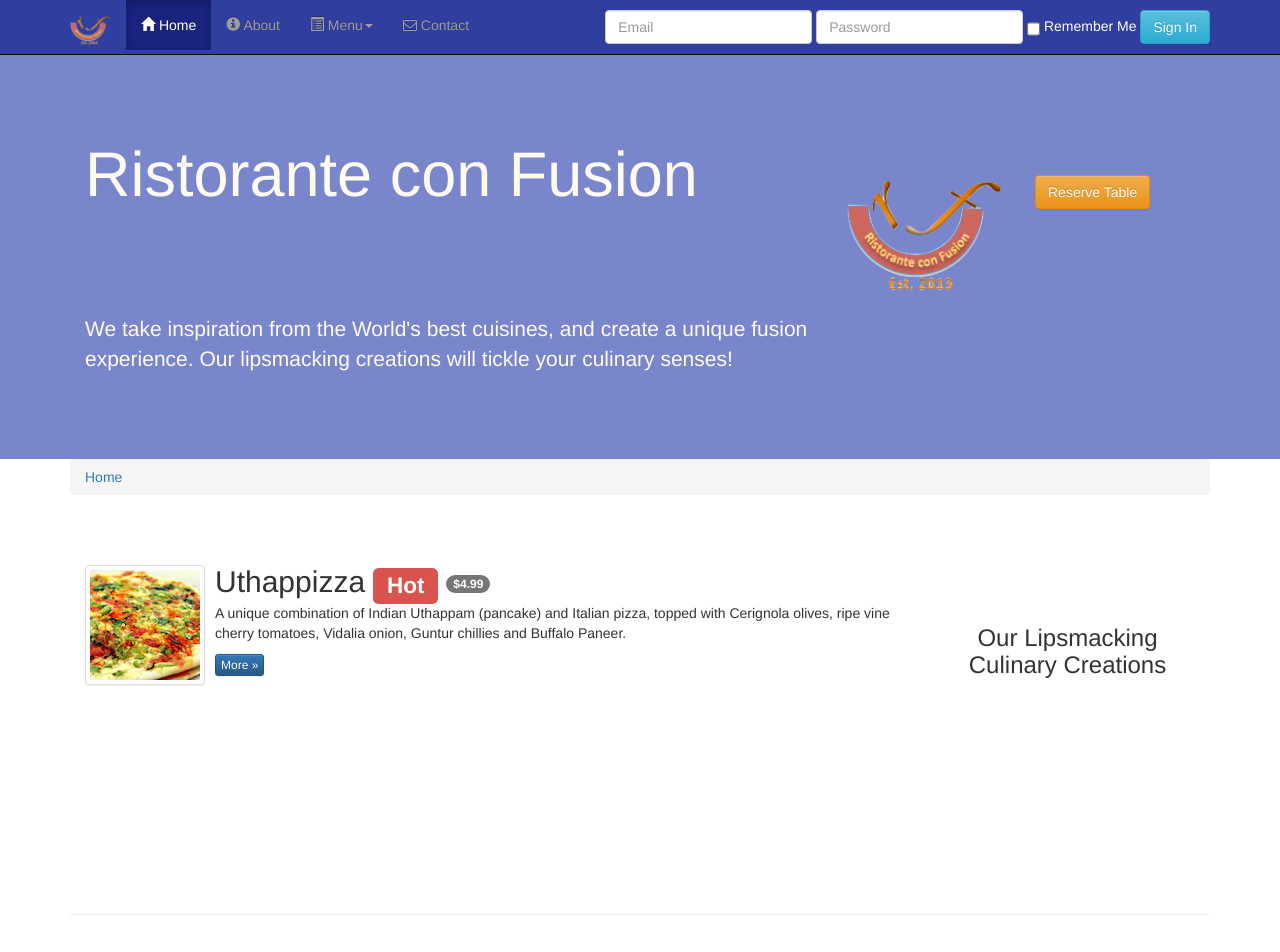
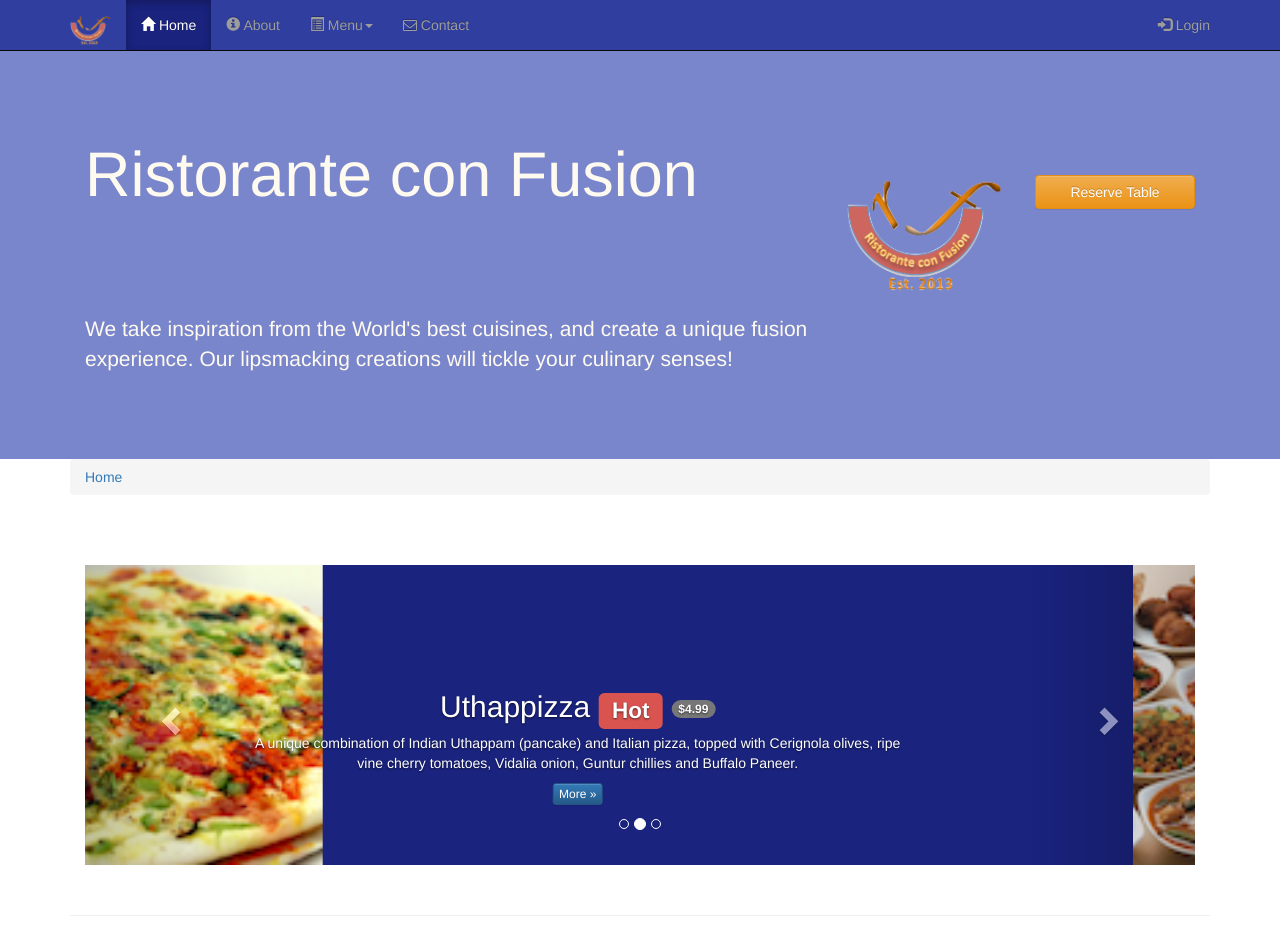
Before and after one commit to djhvscf/Coursera, a plain HTML site: page Front-End Web UI Frameworks and Tools/conFusion/index.html in a window 1280 px wide. Shown: the top 952 px of the page. Drawn offline with nearby package versions, Linux system fonts and the light colour scheme.

Commit message:
Using carousel

```diff
--- a/Front-End Web UI Frameworks and Tools/conFusion/css/mystyles.css
+++ b/Front-End Web UI Frameworks and Tools/conFusion/css/mystyles.css
@@ -62,10 +62,6 @@ body{
     color:#000000;
 }
 
-.chkBox-navbar {
-	color: #FFFFFF;
-}
-
 .tab-content {
     border-left: 1px solid #ddd;
     border-right: 1px solid #ddd;
@@ -76,3 +72,16 @@ body{
 .affix {
     top:100px;
 }
+
+.carousel {
+    background:#1A237E;
+}
+.carousel .item {
+  height: 300px;
+}
+.item img {
+    position: absolute;
+    top: 0;
+    left: 0;
+    min-height: 300px;
+}
--- a/Front-End Web UI Frameworks and Tools/conFusion/index.html
+++ b/Front-End Web UI Frameworks and Tools/conFusion/index.html
@@ -55,24 +55,43 @@
                         </ul>
                      </li>
 					<li><a href="contactus.html"><span class="fa fa-envelope-o" aria-hidden="true"></span> Contact</a></li>
-
 				</ul>
-				<form class="navbar-form navbar-right" role="form">
+				<ul class="nav navbar-nav navbar-right">
+                    <li><a data-toggle="modal" data-target="#loginModal">
+                    <span class="glyphicon glyphicon-log-in"></span> Login</a>
+                    </li>
+                </ul>
+			</div>
+		</div>
+	</nav>
+	 <div id="loginModal" class="modal fade" role="dialog">
+        <div class="modal-dialog">
+        <!-- Modal content-->
+        <div class="modal-content">
+            <div class="modal-header">
+                <button type="button" class="close" data-dismiss="modal">&times;</button>
+                <h4 class="modal-title">Login </h4>
+            </div>
+            <div class="modal-body">
+				<form class="form-inline">
 					<div class="form-group">
-						<input type="text" class="form-control" placeholder="Email">
+						<input type="text" class="form-control input-sm" placeholder="Email">
 					</div>
 					<div class="form-group">
-						<input type="text" class="form-control" placeholder="Password">
+						<input type="password" class="form-control input-sm" placeholder="Password">
 					</div>
-					<div class="form-group">
-						<input type="checkbox" class="form-control" name="approve" value="">
-						<span class="chkBox-navbar">Remember Me</span>
+					<div class="checkbox">
+						<label>
+							<input type="checkbox"> Remember me
+						</label>
 					</div>
-					<button type="button" class="btn btn-info">Sign In</button>
+					<button type="button" class="btn btn-info btn-xs">Sign In</button>
+					<button type="button" class="btn btn-default btn-xs" data-dismiss="modal">Cancel</button>
 				</form>
             </div>
         </div>
-	</nav>
+        </div>
+    </div>
     <header class="jumbotron">
 
         <!-- Main component for a primary marketing message or call to action -->
@@ -90,7 +109,9 @@
                 </div>
 				<div class="col-xs-12 col-sm-2">
                     <p style="padding:20px;"></p>
-                    <a class="btn btn-warning" href="#">Reserve Table</a>
+                    <a type="button" class="btn btn-warning btn-block"
+					data-toggle="tooltip" title="Or Call us at +852 12345678"
+                     data-placement="bottom" href="#reserveform">Reserve Table</a>
                 </div>
             </div>
         </div>
@@ -104,6 +125,66 @@
             </div>
         </div>
 
+		<div class="row row-content">
+			<div class="col-xs-12">
+				<div id="mycarousel" class="carousel slide" data-ride="carousel">
+					<!-- Indicators -->
+					<ol class="carousel-indicators">
+						<li data-target="#mycarousel" data-slide-to="0" class="active"></li>
+						<li data-target="#mycarousel" data-slide-to="1"></li>
+						<li data-target="#mycarousel" data-slide-to="2"></li>
+					</ol>
+					<!-- Wrapper for slides -->
+					<div class="carousel-inner" role="listbox">
+						<div class="item active">
+							<img class="img-responsive"
+							 src="img/uthappizza.png" alt="Uthappizza">
+							<div class="carousel-caption">
+								<h2>Uthappizza  <span class="label label-danger">Hot</span> <span class="badge">$4.99</span></h2>
+								<p>A unique combination of Indian Uthappam (pancake) and
+								  Italian pizza, topped with Cerignola olives, ripe vine
+								  cherry tomatoes, Vidalia onion, Guntur chillies and
+								  Buffalo Paneer.</p>
+								<p><a class="btn btn-primary btn-xs" href="#">More &raquo;</a></p>
+							</div>
+						</div>
+						<div class="item">
+							<img class="img-responsive"
+							src="img/buffet.png" alt="Buffet">
+							<div class="carousel-caption">
+								<h2>Weekend Grand Buffet <span class="label label-danger label-xs">New</span></h2>
+								<p>Featuring mouthwatering combinations with a choice of five different salads,
+								six enticing appetizers, six main entrees and five choicest desserts.
+								Free flowing bubbly and soft drinks. All for just $19.99 per person.</p>
+								<p><a class="btn btn-primary btn-xs" href="#">More &raquo;</a></p>
+							</div>
+						</div>
+						<div class="item">
+							<img class="img-responsive"
+							src="img/alberto.png" alt="Alberto Somayya">
+							<div class="carousel-caption">
+								<h2>Alberto Somayya</h2><h4>Executive Chef</h4>
+								<p>Award winning three-star Michelin chef with wide
+								 International experience having worked closely with
+								 whos-who in the culinary world, he specializes in
+								  creating mouthwatering Indo-Italian fusion experiences.
+								 </p>
+								<p><a class="btn btn-primary btn-xs" href="#">More &raquo;</a></p>
+							</div>
+						</div>
+					</div>
+					<!-- Controls -->
+					<a class="left carousel-control" href="#mycarousel" role="button" data-slide="prev">
+						<span class="glyphicon glyphicon-chevron-left" aria-hidden="true"></span>
+						<span class="sr-only">Previous</span>
+					</a>
+					<a class="right carousel-control" href="#mycarousel" role="button" data-slide="next">
+						<span class="glyphicon glyphicon-chevron-right" aria-hidden="true"></span>
+						<span class="sr-only">Next</span>
+					</a>
+				</div>
+			</div>
+	   </div>
 
 		<div class="row row-content">
             <div class="col-xs-12 col-sm-3 col-sm-push-9">
@@ -132,15 +213,6 @@
 
 
         <div class="row row-content">
-            <!--<div class="col-xs-12 col-sm-3">
-                <p style="padding:20px;"></p>
-                <h3 align=center>This Month's Promotions</h3>
-            </div>
-            <div class="col-xs-12 col-sm-9">
-                <h2>Weekend Grand Buffet</h2>
-                <p>Featuring mouthwatering combinations with a choice of five different salads, six enticing appetizers, six main entrees and five choicest desserts. Free flowing bubbly and soft drinks. All for just $19.99 per person </p>
-                <p><a class="btn btn-primary btn-xs" href="#">More &raquo;</a></p>
-            </div>-->
             <div class="col-xs-12 col-sm-3">
                 <p style="padding:20px;"></p>
                 <h3 align=center>This Month's Promotions</h3>
@@ -197,7 +269,7 @@
                 <h3 align=center>Reserve a Table</h3>
             </div>
             <div class="col-xs-12 col-sm-9 ">
-                <form class="form-horizontal" role="form">
+                <form class="form-horizontal" role="form" id="reserveform">
                     <div class="form-group">
                         <label for="firstname" class="col-sm-2 control-label">Number of Guests</label>
 						<div class="col-sm-10">
@@ -279,6 +351,11 @@
     <script src="https://ajax.googleapis.com/ajax/libs/jquery/1.11.3/jquery.min.js"></script>
     <!-- Include all compiled plugins (below), or include individual files as needed -->
     <script src="js/bootstrap.min.js"></script>
+	 <script>
+        $(document).ready(function(){
+        $('[data-toggle="tooltip"]').tooltip();
+         });
+    </script>
 </body>
 
 </html>
```
Lines whose indentation alone changed are shown as unchanged.
